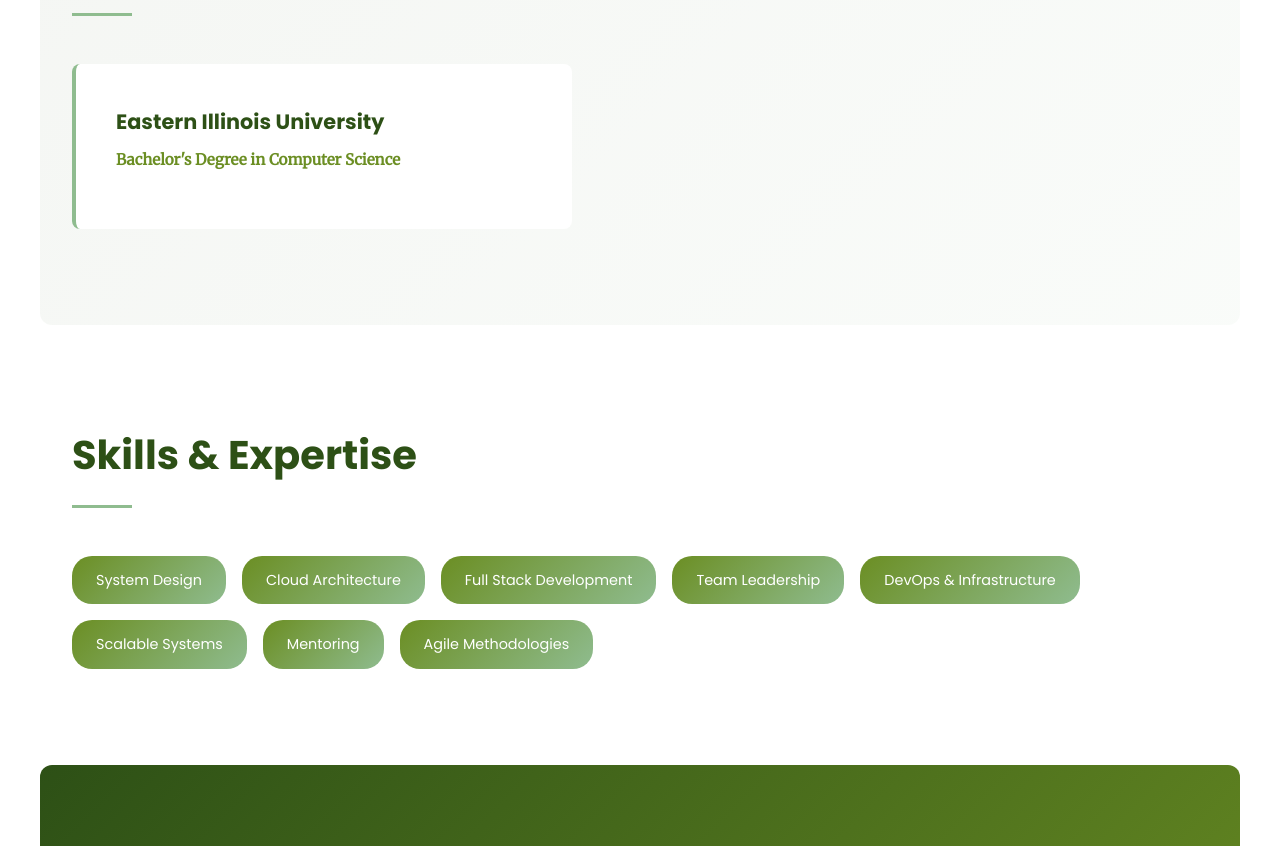
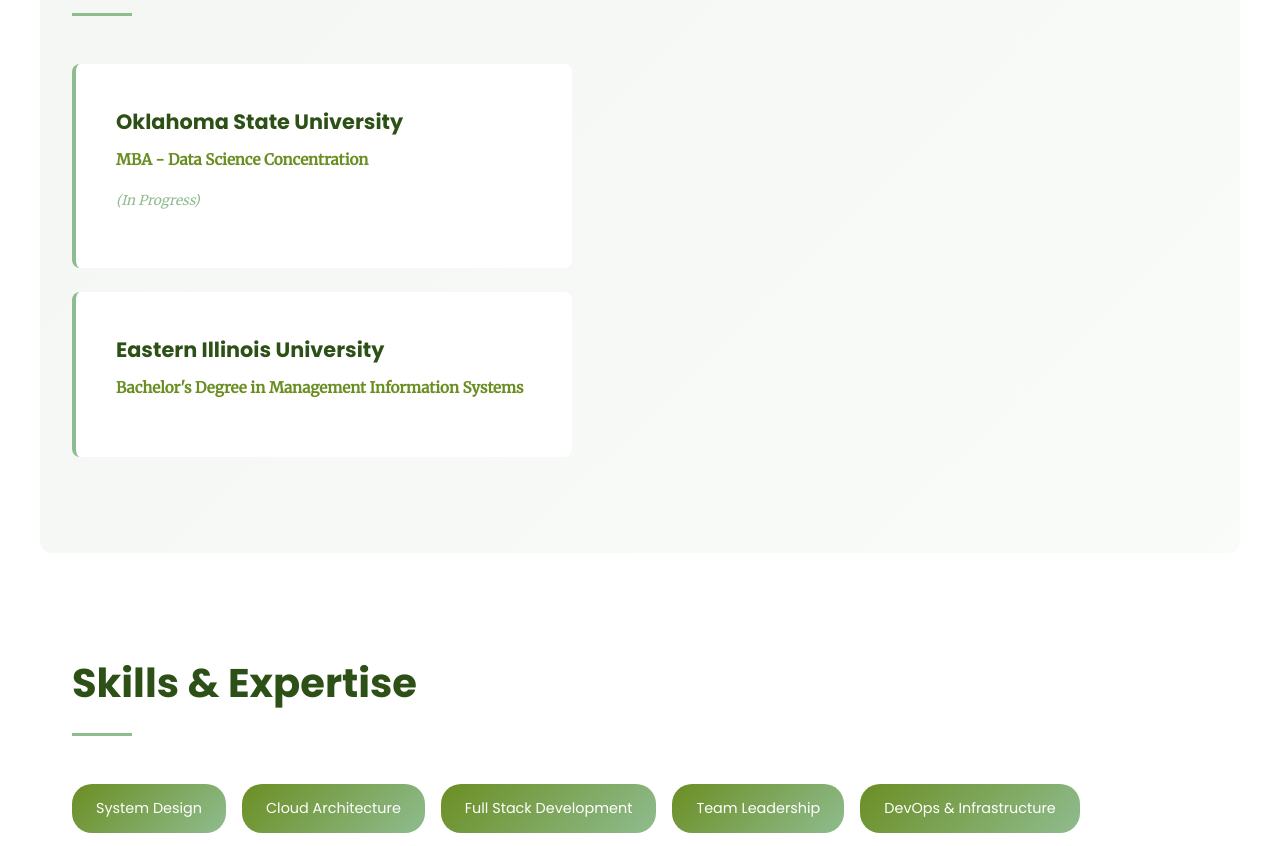
Before and after one commit to cbgesbocker/conner-portfolio, a plain HTML site: page index.html in a window 1280 px wide. Shown: the part 2332-3178 px from the top of the page. Drawn offline with Linux system fonts and the light colour scheme.

Commit message:
Update education section
- Changed bachelor's degree to Management Information Systems
- Added MBA with Data Science Concentration from Oklahoma State University (in progress)
- Updated styling for education cards

```diff
--- a/css/style.css
+++ b/css/style.css
@@ -373,6 +373,13 @@
     font-size: 0.95rem;
 }
 
+.degree-note {
+    color: var(--color-accent);
+    font-size: 0.85rem;
+    font-style: italic;
+    margin-top: 0.25rem;
+}
+
 /* === SKILLS === */
 .skills {
     background: var(--color-white);
--- a/index.html
+++ b/index.html
@@ -108,8 +108,14 @@
             </div>
 
             <div class="education-card">
+                <h3>Oklahoma State University</h3>
+                <p class="degree">MBA - Data Science Concentration</p>
+                <p class="degree-note">(In Progress)</p>
+            </div>
+
+            <div class="education-card" style="margin-top: 1.5rem;">
                 <h3>Eastern Illinois University</h3>
-                <p class="degree">Bachelor's Degree in Computer Science</p>
+                <p class="degree">Bachelor's Degree in Management Information Systems</p>
             </div>
         </section>
 
```
